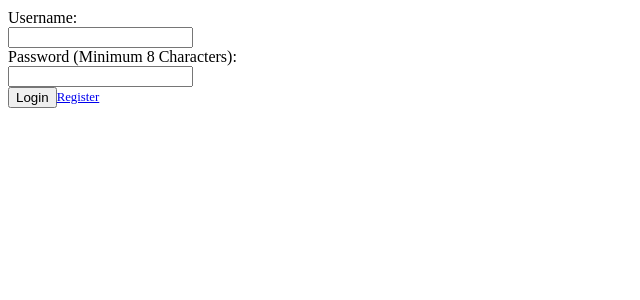
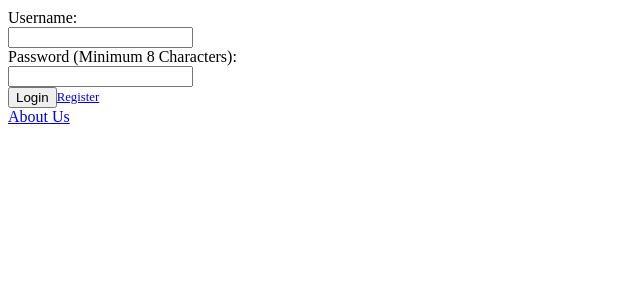
Before and after one commit to AviUB/CSE442-Project, a Flask app: page / in a window 1280 px wide. Shown: the part 256-556 px from the top of the page, without its empty margins (0-640 px from the left). Run offline with Flask 2, Linux system fonts and the light colour scheme; some libraries are stand-ins or nearby versions.

Commit message:
#39 Added link to about us to login page

```diff
--- a/templates/index.html
+++ b/templates/index.html
@@ -29,4 +29,9 @@
             </div>
         </form>
     </div>
+
+    <footer>
+        <a id="aboutus" href="/aboutus">About Us</a>
+    </footer>
+
 </body>
```
